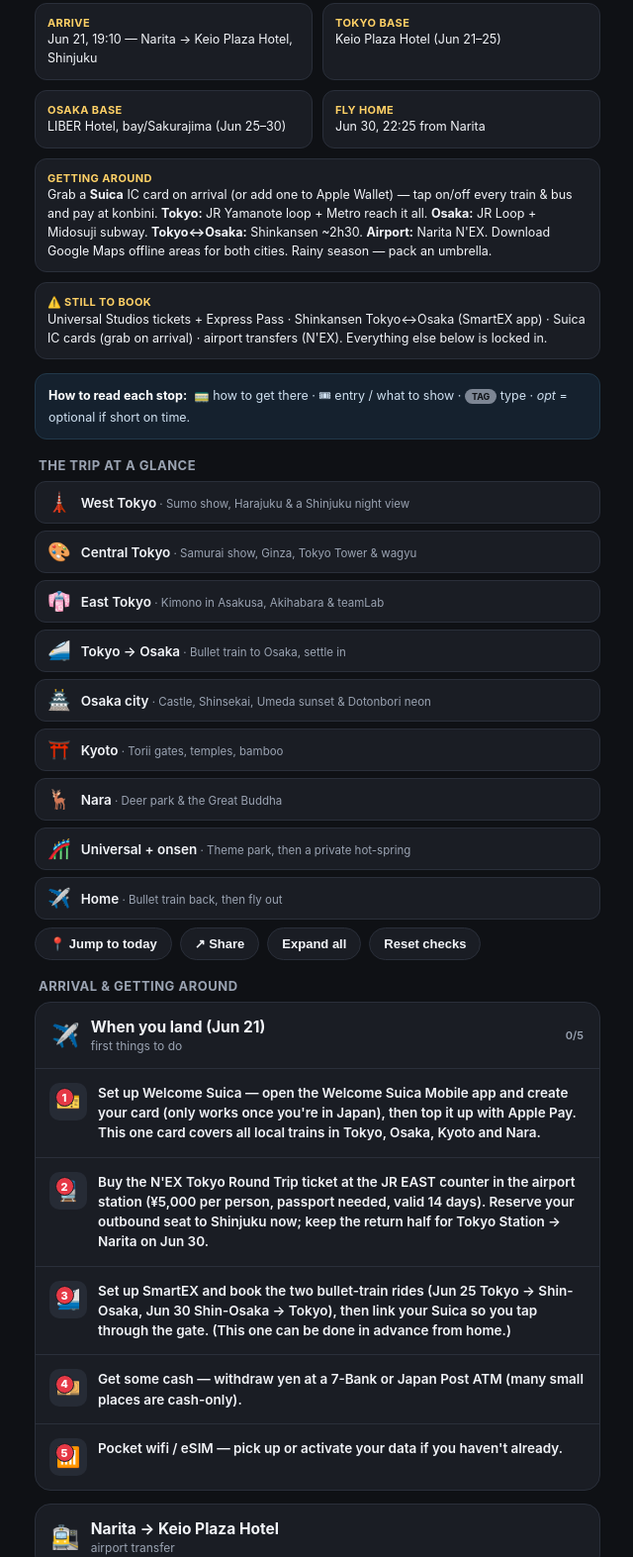
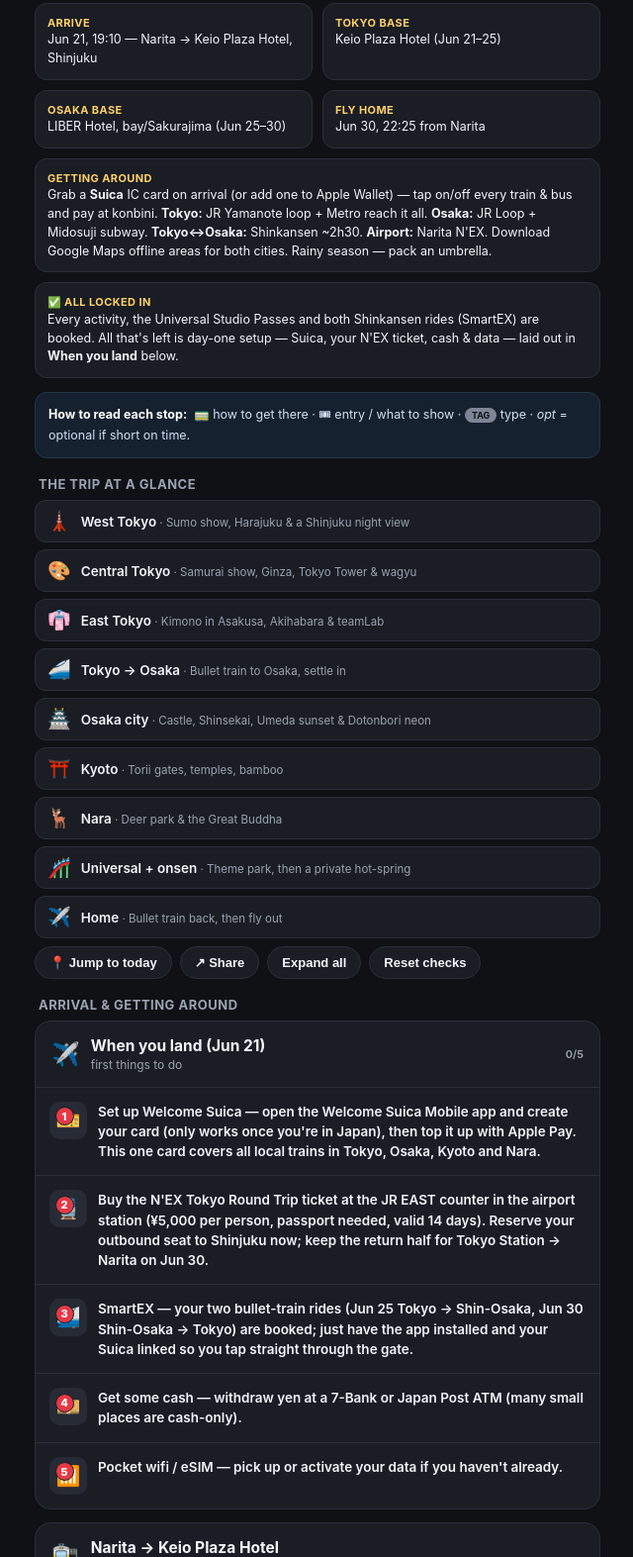
Before and after one commit to LoriT0T/japan-trip, a plain HTML site: page index.html in a window 1280 px wide. Shown: the part 196-1769 px from the top of the page at 99% size, without its empty margins (319-959 px from the left). Drawn offline with nearby package versions, Linux system fonts and the light colour scheme; no server answers.

Commit message:
Finalize guide: everything booked — remove still-to-book flags, mark Shinkansen booked

```diff
--- a/index.html
+++ b/index.html
@@ -86,7 +86,7 @@
     <div class="gcard"><div class="k">Osaka base</div>LIBER Hotel, bay/Sakurajima (Jun 25–30)</div>
     <div class="gcard"><div class="k">Fly home</div>Jun 30, 22:25 from Narita</div>
     <div class="gcard full"><div class="k">Getting around</div>Grab a <b>Suica</b> IC card on arrival (or add one to Apple Wallet) — tap on/off every train &amp; bus and pay at konbini. <b>Tokyo:</b> JR Yamanote loop + Metro reach it all. <b>Osaka:</b> JR Loop + Midosuji subway. <b>Tokyo↔Osaka:</b> Shinkansen ~2h30. <b>Airport:</b> Narita N'EX. Download Google Maps offline areas for both cities. Rainy season — pack an umbrella.</div>
-    <div class="gcard full"><div class="k">⚠️ Still to book</div>Universal Studios tickets + Express Pass · Shinkansen Tokyo↔Osaka (SmartEX app) · Suica IC cards (grab on arrival) · airport transfers (N'EX). Everything else below is locked in.</div>
+    <div class="gcard full"><div class="k">✅ All locked in</div>Every activity, the Universal Studio Passes and both Shinkansen rides (SmartEX) are booked. All that's left is day-one setup — Suica, your N'EX ticket, cash &amp; data — laid out in <b>When you land</b> below.</div>
   </div>
 
   <div class="legend">
@@ -148,7 +148,7 @@
    {ic:"🎆",tag:"Museum",name:"teamLab Borderless",wiki:"Digital art",desc:"Immersive, room-filling digital art you wander through — art moves between rooms, no fixed map (booked 18:30; moved here since it's closed the 23rd).",time:"18:30 · booked",trip:"Akihabara → Azabudai Hills (~30 min); Garden Plaza B, B1",entry:"Azabudai Hills, Garden Plaza B B1F. Ticket is in the teamLab app/link (released 24h before · ref A3VTUKWY4A7Y-0001). Wear pants (mirror floors). No re-entry once you leave; stay as long as you like.",pid:"ChIJQ5Sa1PqJGGARUSaNKKOrMVg",q:"teamLab Borderless",ll:[35.6620689,139.7432671],phone:"+81362309666"}
  ]},
  {date:"2026-06-25", e:"🚄", title:"Jun 25 · Thu — Tokyo → Osaka", sum:"Bullet train to Osaka, settle in", area:"Travel day", stops:[
-   {ic:"🚄",tag:"Travel",name:"Shinkansen: Tokyo → Shin-Osaka",wiki:"Tokyo Station",desc:"Bullet train, ~2h30. ⚠️ Still to book: reserved seats on the SmartEX app.",time:"~10:45",trip:"Shinjuku → Tokyo Station first",q:"Tokyo Station",ll:[35.6812,139.7671]},
+   {ic:"🚄",tag:"Travel",name:"Shinkansen: Tokyo → Shin-Osaka",wiki:"Tokyo Station",desc:"Bullet train, ~2h30. Reserved seats booked on SmartEX — have the app open and tap your linked Suica through the gate.",time:"~10:45",trip:"Shinjuku → Tokyo Station first",q:"Tokyo Station",ll:[35.6812,139.7671]},
    {ic:"🏨",tag:"Hotel",name:"LIBER Hotel — check in",wiki:"Osaka Bay",desc:"Bay-side Osaka hotel right next to Universal. Evening: settle in and grab dinner near the bay (save Dotonbori for tomorrow night).",time:"~14:00",trip:"JR Loop → Nishikujo → Yumesaki line",pid:"ChIJafF5azTpAGARWJn-33drztw",q:"LIBER Hotel Osaka",ll:[34.661254,135.432892],phone:"+81664623333"}
  ]},
  {date:"2026-06-26", e:"🏯", title:"Jun 26 · Fri — Osaka city", sum:"Castle, Shinsekai, Umeda sunset & Dotonbori neon", area:"base: LIBER Hotel", stops:[
@@ -174,7 +174,7 @@
    {ic:"♨️",tag:"Onsen",name:"Solaniwa Onsen",wiki:"Onsen",desc:"Hot-spring complex; we booked a private open-air bath to unwind after the park.",time:"19:00 · reserved",trip:"JR to Bentencho (~12 min)",entry:"Reception → give the private-bath (kashikiri) reservation.",pid:"ChIJh2z_4A3nAGARROaafpvGXBQ",q:"Solaniwa Onsen",ll:[34.6703579,135.4595476],phone:"+81667705126"}
  ]},
  {date:"2026-06-30", e:"✈️", title:"Jun 30 · Tue — Home", sum:"Bullet train back, then fly out", area:"Big travel day", stops:[
-   {ic:"🚄",tag:"Travel",name:"Shinkansen Shin-Osaka → Tokyo",wiki:"N700 Series Shinkansen",desc:"Bullet train back, ~2h30. ⚠️ Book reserved seats (SmartEX). Leave Osaka early afternoon.",time:"~13:30",trip:"Hotel → Shin-Osaka",q:"Shin-Osaka Station",ll:[34.7332,135.5003]},
+   {ic:"🚄",tag:"Travel",name:"Shinkansen Shin-Osaka → Tokyo",wiki:"N700 Series Shinkansen",desc:"Bullet train back, ~2h30. Seats booked on SmartEX. Leave Osaka early afternoon.",time:"~13:30",trip:"Hotel → Shin-Osaka",q:"Shin-Osaka Station",ll:[34.7332,135.5003]},
    {ic:"✈️",tag:"Flight",name:"Narita Airport T2",wiki:"Narita International Airport",desc:"Be at the airport by ~19:25 for the 22:25 flight home.",time:"QR807 · 22:25",trip:"Tokyo → Narita N'EX (~80-90 min)",q:"Narita Airport Terminal 2",ll:[35.7720,140.3929]}
  ]}
 ];
@@ -265,7 +265,7 @@
 const TODO=[
  "Set up Welcome Suica — open the Welcome Suica Mobile app and create your card (only works once you're in Japan), then top it up with Apple Pay. This one card covers all local trains in Tokyo, Osaka, Kyoto and Nara.",
  "Buy the N'EX Tokyo Round Trip ticket at the JR EAST counter in the airport station (¥5,000 per person, passport needed, valid 14 days). Reserve your outbound seat to Shinjuku now; keep the return half for Tokyo Station → Narita on Jun 30.",
- "Set up SmartEX and book the two bullet-train rides (Jun 25 Tokyo → Shin-Osaka, Jun 30 Shin-Osaka → Tokyo), then link your Suica so you tap through the gate. (This one can be done in advance from home.)",
+ "SmartEX — your two bullet-train rides (Jun 25 Tokyo → Shin-Osaka, Jun 30 Shin-Osaka → Tokyo) are booked; just have the app installed and your Suica linked so you tap straight through the gate.",
  "Get some cash — withdraw yen at a 7-Bank or Japan Post ATM (many small places are cash-only).",
  "Pocket wifi / eSIM — pick up or activate your data if you haven't already."
 ];
--- a/sw.js
+++ b/sw.js
@@ -1,4 +1,4 @@
-const CACHE = 'japan-trip-v8';
+const CACHE = 'japan-trip-v9';
 const ASSETS = ['./','./index.html','./manifest.json','./icon-192.png','./icon-512.png','./apple-touch-icon.png'];
 self.addEventListener('install', e => {
   e.waitUntil(caches.open(CACHE).then(c => c.addAll(ASSETS)).then(()=>self.skipWaiting()));
```
